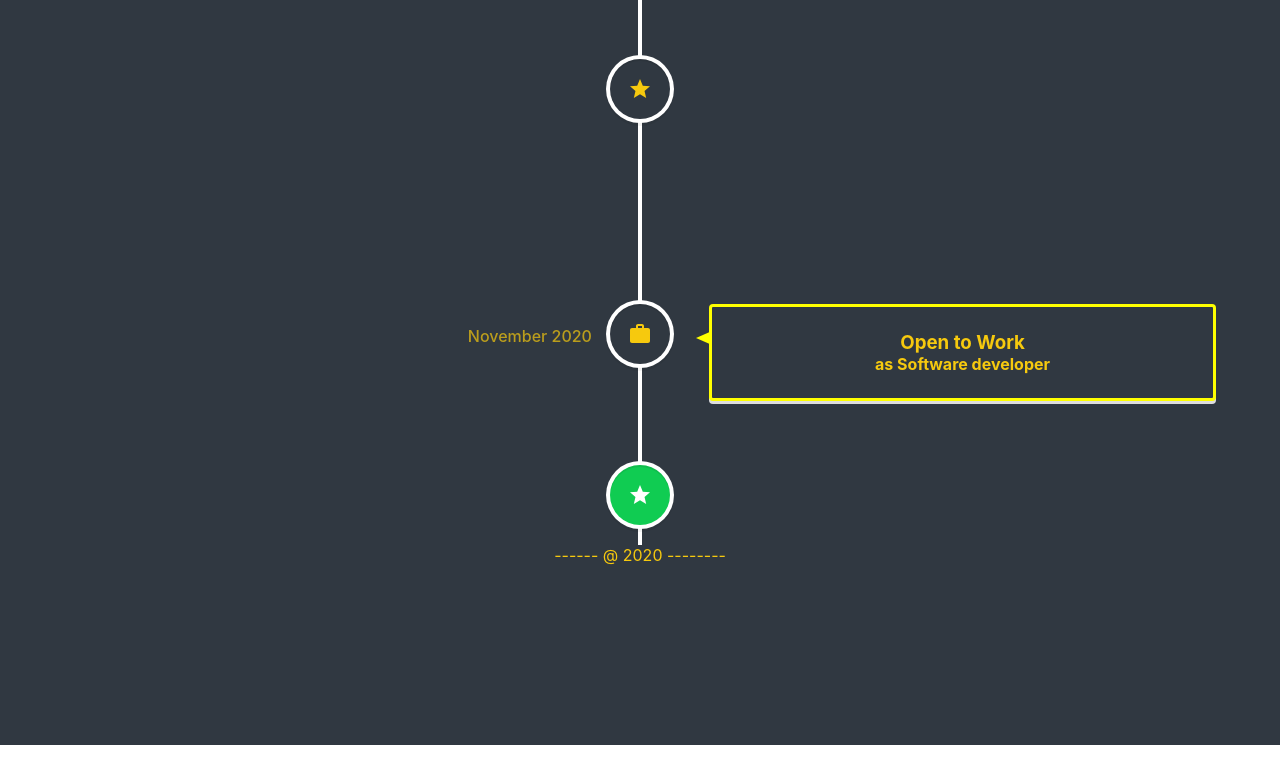
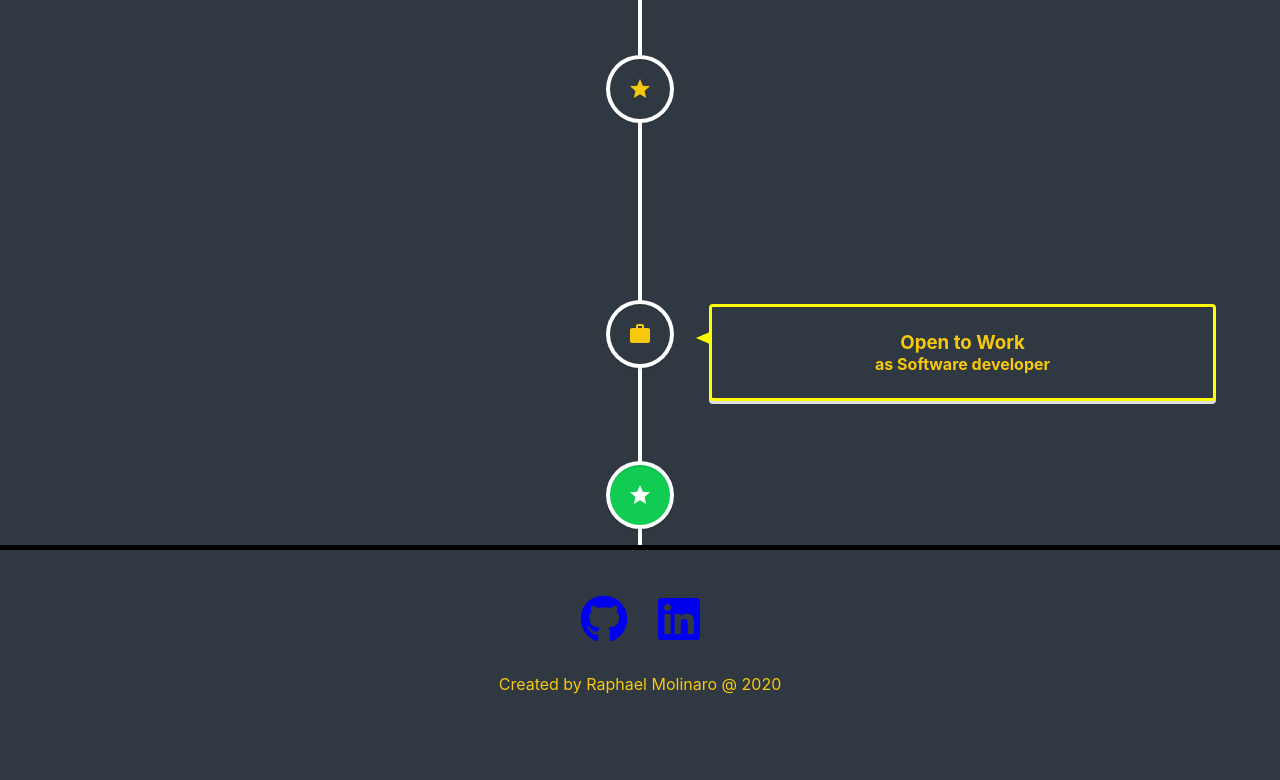
Before and after one commit to rmc3408/portfolio, a React (Create React App) app: page / in a window 1280 px wide. Shown: the part 2720-3500 px from the top of the page. Before the commit the page ends 3465 px from the top, so only its background shows below. Built offline with nearby package versions, Linux system fonts and the light colour scheme.

Commit message:
contact created

```diff
--- a/package.json
+++ b/package.json
@@ -3,6 +3,10 @@
   "version": "0.1.0",
   "private": true,
   "dependencies": {
+    "@fortawesome/fontawesome-svg-core": "^1.2.30",
+    "@fortawesome/free-brands-svg-icons": "^5.14.0",
+    "@fortawesome/free-solid-svg-icons": "^5.14.0",
+    "@fortawesome/react-fontawesome": "^0.1.11",
     "@material-ui/core": "^4.11.0",
     "@material-ui/icons": "^4.9.1",
     "@testing-library/jest-dom": "^4.2.4",
--- a/src/Components/Contact.js
+++ b/src/Components/Contact.js
@@ -1,14 +1,18 @@
 import React from "react";
 import classes from "./Contact.module.css";
+import { FontAwesomeIcon } from '@fortawesome/react-fontawesome';
+import { faGithub , faLinkedin } from '@fortawesome/free-brands-svg-icons';
 
 const Contact = () => {
-    return <div className={classes.cbody}>
+    return <div className={classes.contact_body}>
+    <footer>
         <div>
+                <a href="https://github.com/rmc3408" ><FontAwesomeIcon icon={faGithub} className={classes.icons} /></a>
+                <a href='https://www.linkedin.com/in/raphael-molinaro-68388b133/'><FontAwesomeIcon icon={faLinkedin} className={classes.icons} /> </a>
+        </div>
 
-        </div>
-        <div>
-             ------ @ 2020 --------
-        </div>
+    <p> Created by Raphael Molinaro @ 2020 </p>
+    </footer>
 
     </div>
 };
--- a/src/Components/Contact.module.css
+++ b/src/Components/Contact.module.css
@@ -1,6 +1,12 @@
-.cbody {
+.contact_body {
     height: 200px;
-    margin: 0;
+    border-top: 5px solid black;
+    padding: 30px 0 0 0;
     background-color: #303841;
     color: #f6c90e;
 }
+.icons{
+    font-size: 3rem;
+    margin: 15px;
+
+}
--- a/src/Components/Projects.js
+++ b/src/Components/Projects.js
@@ -19,7 +19,6 @@ const Projects = () => {
     className="vertical-timeline-element--work"
     contentStyle={{ border: '3px solid  yellow', background: '#303841', color: '#f6c90e' }}
     contentArrowStyle={{ borderRight: '16px solid  yellow' }}
-    date={"2013 - present" }
     iconStyle={{ background: '#303841', color: '#f6c90e' }}
     icon={<SchoolIcon />}  >
 
@@ -51,7 +50,6 @@ const Projects = () => {
     className="vertical-timeline-element--work"
     contentStyle={{ border: '3px solid  yellow', background: '#303841', color: '#f6c90e' }}
     contentArrowStyle={{ borderRight: '16px solid  yellow' }}
-    date="2019"
     iconStyle={{ background: '#303841', color: '#f6c90e' }}
     icon={<StarIcon />}
   >
@@ -67,7 +65,6 @@ const Projects = () => {
     className="vertical-timeline-element--work"
     contentStyle={{ border: '3px solid  yellow', background: '#303841', color: '#f6c90e' }}
     contentArrowStyle={{ borderRight: '16px solid  yellow' }}
-    date="2020"
     iconStyle={{ background: '#303841', color: '#f6c90e' }}
     icon={<StarIcon />}
   >
@@ -83,7 +80,6 @@ const Projects = () => {
     className="vertical-timeline-element--work"
     contentStyle={{ border: '3px solid  yellow', background: '#303841', color: '#f6c90e' }}
     contentArrowStyle={{ borderRight: '16px solid  yellow' }}
-    date="2020"
     iconStyle={{ background: '#303841', color: '#f6c90e' }}
     icon={<StarIcon />}
   >
@@ -99,7 +95,6 @@ const Projects = () => {
     className="vertical-timeline-element--education"
     contentStyle={{ border: '3px solid  yellow', background: '#303841', color: '#f6c90e' }}
     contentArrowStyle={{ borderRight: '16px solid  yellow' }}
-    date="November 2020"
     iconStyle={{ background: '#303841', color: '#f6c90e' }}
     icon={<WorkIcon />}
   >
--- a/src/Components/Projects.module.css
+++ b/src/Components/Projects.module.css
@@ -20,3 +20,7 @@
     --c-gray: #3a4750;
     --c-yellow: #f6c90e;
 }
+
+.projects_date{
+    font-size: 3rem;
+}
```
Also changed, not shown: src/App.css (line endings or trailing spaces), 1 other file (tests, documents, lock files or other folders).
